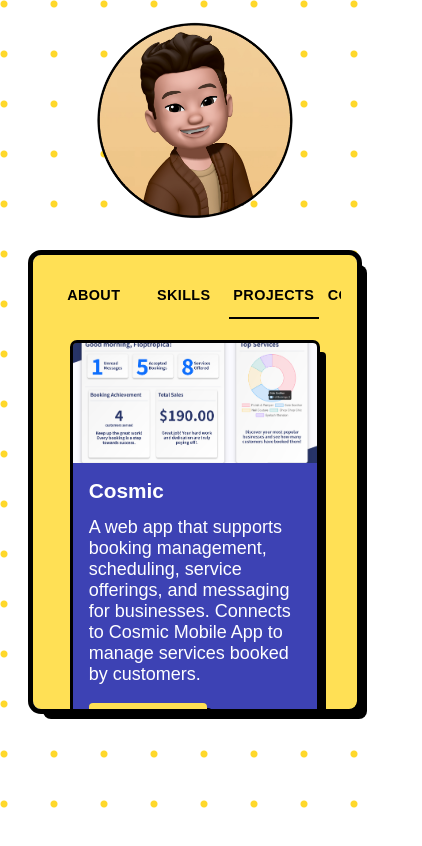
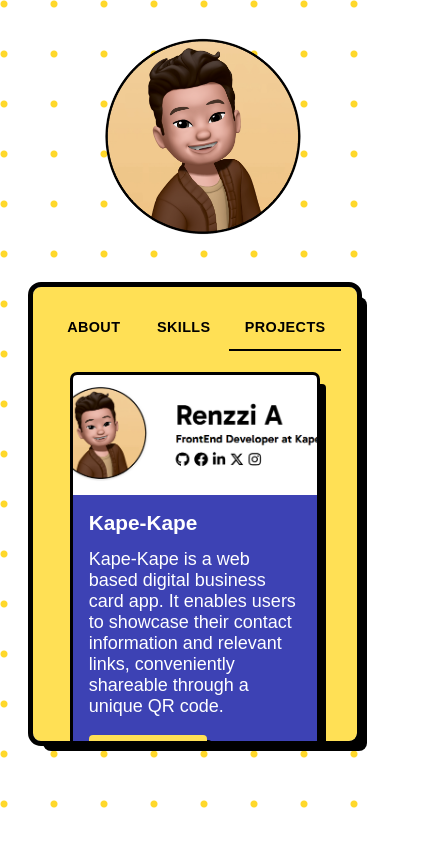
Before and after one commit to 16bithero/web-live, a React (Vite) app: page / in a window 390 px wide. Both pictures are taken after a click on the tab "PROJECTS". Shown: the top 846 px of the page, 422 px wide, since content can reach past the window. Built offline with nearby package versions, Linux system fonts and the light colour scheme.

Commit message:
Updated Projects and Mobile css

```diff
--- a/package.json
+++ b/package.json
@@ -3,12 +3,9 @@
   "private": true,
   "version": "0.0.0",
   "type": "module",
-  "homepage": "renzzi.ca",
   "scripts": {
     "dev": "vite --host",
     "build": "vite build",
-    "predeploy": "npm run build",
-    "deploy": "gh-pages -d dist",
     "lint": "eslint . --ext js,jsx --report-unused-disable-directives --max-warnings 0",
     "preview": "vite preview"
   },
--- a/src/App.css
+++ b/src/App.css
@@ -8,6 +8,11 @@ body {
 
       #ffd82a calc(var(--d) - 1px),
       #a01b1b00 var(--d)) 0 0 / 50px 50px;
+}
+
+
+::-webkit-scrollbar {
+  display: none;
 }
 
 .landing-container {
@@ -164,10 +169,11 @@ img {
     margin-top: 1em;
     height: 25vh;
     width: 100vw;
+    padding: 1em;
   }
 
   .right-container img {
     width: 200px;
-    margin-right: auto;
+    margin-right: 1em;
   }
 }
--- a/src/App.jsx
+++ b/src/App.jsx
@@ -44,7 +44,7 @@ function App() {
             <div className='body-box'>
               <TabContext value={value}>
                 <Box>
-                  <TabList TabIndicatorProps={{ style: { background: 'black' } }} onChange={handleChange} aria-label="tabs" variant="fullWidth">
+                  <TabList TabIndicatorProps={{ style: { background: 'black' } }} onChange={handleChange} aria-label="tabs" variant='scrollable' allowScrollButtonsMobile>
                     <Tab label="About" value="1" style={customFont} />
                     <Tab label="Skills" value="2" style={customFont} />
                     <Tab label="Projects" value="3" style={customFont} />
@@ -53,7 +53,7 @@ function App() {
                 </Box>
                 <TabPanel value="1">
                   <h1>Hi, I'm Renzzi.</h1>
-                  <h2>a Toronto-based Web Developer. I build apps using React combined with my skills in UX/UI. Have a crazy app idea in mind? Hit me up, and let's bring that to life! 🚀</h2>
+                  <h2>a Toronto-based Web Developer. I build apps using React combined with my skills in UX/UI. Hit me up for projects and ideas! 🚀</h2>
                   <a href="https://github.com/16bithero" style={{ marginRight: '1em',color: '3d42b3'}}> <FontAwesomeIcon icon={faGithub} size="3x" /></a>
                   <a href="https://www.linkedin.com/in/renzziadorador" style={{ color: '3d42b3' }}>
                     <FontAwesomeIcon icon={faLinkedin} size="3x" />
--- a/src/Projects.jsx
+++ b/src/Projects.jsx
@@ -15,6 +15,28 @@ export default function Projects() {
 
     return (
         <>
+            <div className='project-container'>
+                <Card className='project-box' style={{ backgroundColor: "#3d42b4", color: "white" }}>
+                    <CardMedia
+                        sx={{ height: 120 }}
+                        image="./kapekape.png"
+                        title="wip"
+                    />
+                    <CardContent>
+                        <h1 className='project-text'>Kape-Kape</h1>
+                        <h1 className='proj-desc'>
+                            Kape-Kape is a web based digital business card app.
+                            It enables users to showcase their contact information and relevant links, conveniently shareable through a unique QR code.
+                        </h1>
+                        <br />
+                        <a href="https://kapekape.netlify.app/" target="_blank" rel="noopener noreferrer">
+                            <Button className='button-box' style={{ backgroundColor: '#ffe054', color: 'black' }}>
+                                View Project
+                            </Button>
+                        </a>
+                    </CardContent>
+                </Card>
+            </div>
             <div className='project-container'>
                 <Card className='project-box' style={{ backgroundColor: "#3d42b4", color: "white" }}>
                     <CardMedia
@@ -46,24 +68,6 @@ export default function Projects() {
                         title="wip"
                     />
                     <CardContent>
-                        <h1 className='project-text'>Kape-Kape</h1>
-                        <h1 className='proj-desc'>
-                            Kape-Kape is a web based digital business card app.
-                            It enables users to showcase their contact information and relevant links, conveniently shareable through a unique QR code.
-                        </h1>
-                        <br />
-                        <Button className='button-box' style={{ backgroundColor: 'orange', color: "black" }}>Launching Soon</Button>
-                    </CardContent>
-                </Card>
-            </div>
-            <div className='project-container'>
-                <Card className='project-box' style={{ backgroundColor: "#3d42b4", color: "white" }}>
-                    <CardMedia
-                        sx={{ height: 120 }}
-                        image="./wip.png"
-                        title="wip"
-                    />
-                    <CardContent>
                         <h1 className='project-text'>Baddie Budget</h1>
                         <h1 className='proj-desc'>
                         A web-based budgeting app that allows users to track their savings by
```
Also changed, not shown: public/kapekape.png (added), src/kapekape.png (added).
